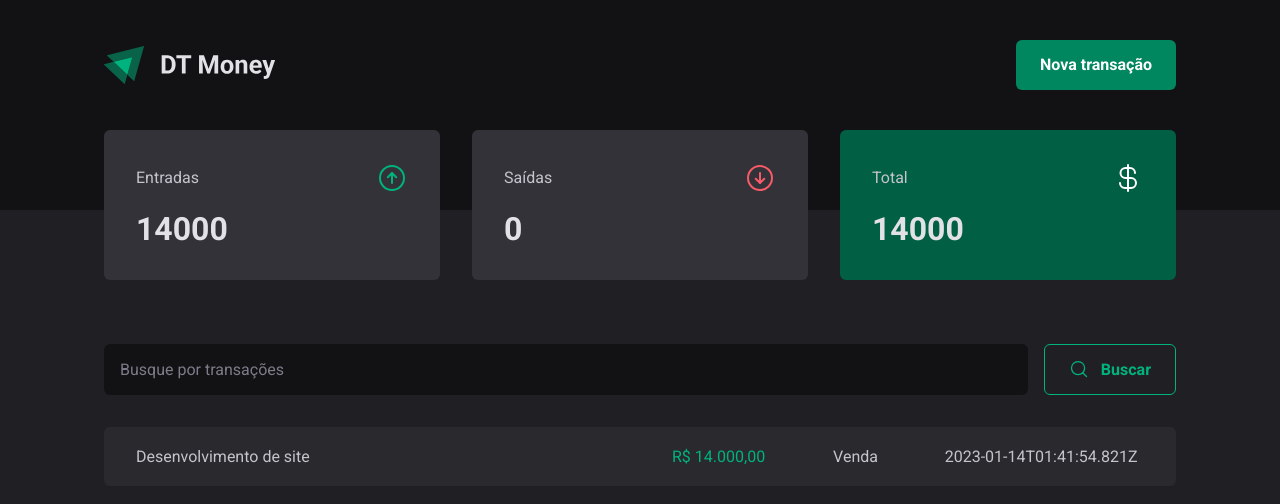
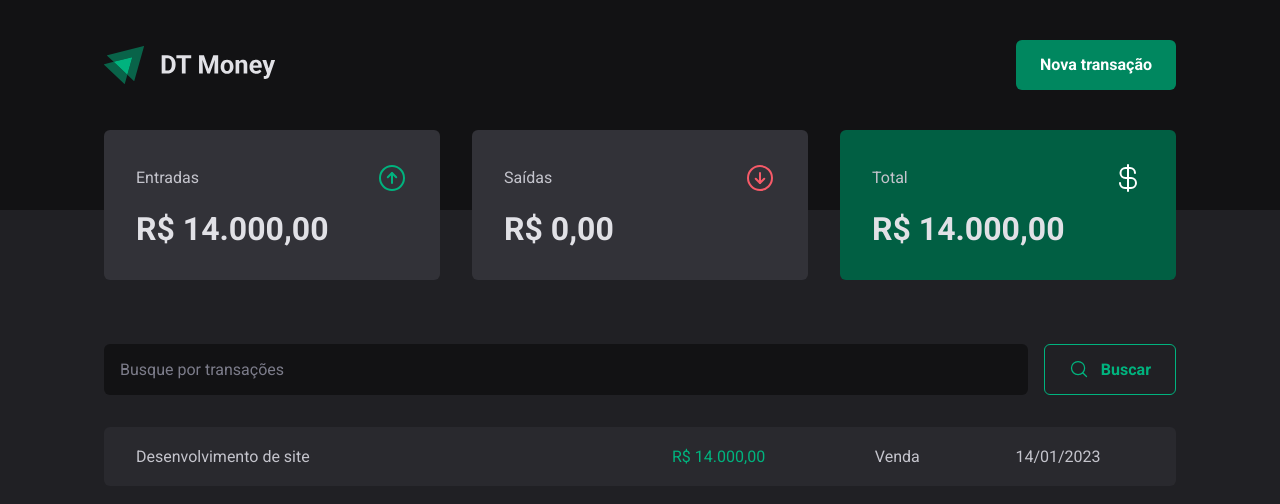
Before and after one commit to JustSpica/dt-money, a React (Vite) app: page / in a window 1280 px wide. Shown: the top 504 px of the page. Built offline with nearby package versions, Linux system fonts and the light colour scheme; data requests are answered from the project's data file.

Commit message:
feat: created formatter utils to date and price

```diff
--- a/src/components/Summary/index.tsx
+++ b/src/components/Summary/index.tsx
@@ -1,6 +1,8 @@
 import { ArrowCircleDown, ArrowCircleUp, CurrencyDollar } from "phosphor-react";
 
 import { useTransactions } from "contexts/TransactionsContext";
+
+import { priceFormatter } from "util/formatter";
 
 import { SummaryCard, SummaryContainer } from "./styles";
 
@@ -33,7 +35,7 @@
           <span>Entradas</span>
           <ArrowCircleUp size={32} color="#00b37e" />
         </header>
-        <strong>{summary.income}</strong>
+        <strong>{priceFormatter.format(summary.income)}</strong>
       </SummaryCard>
 
       <SummaryCard>
@@ -41,7 +43,7 @@
           <span>Saídas</span>
           <ArrowCircleDown size={32} color="#f75a68" />
         </header>
-        <strong>{summary.outcome}</strong>
+        <strong>{priceFormatter.format(summary.outcome)}</strong>
       </SummaryCard>
 
       <SummaryCard variant="total">
@@ -49,7 +51,7 @@
           <span>Total</span>
           <CurrencyDollar size={32} color="#fff" />
         </header>
-        <strong>{summary.total}</strong>
+        <strong>{priceFormatter.format(summary.total)}</strong>
       </SummaryCard>
     </SummaryContainer>
   );
--- a/src/pages/Transactions/index.tsx
+++ b/src/pages/Transactions/index.tsx
@@ -1,6 +1,8 @@
 import { Header, Summary } from "components";
 
 import { useTransactions } from "contexts/TransactionsContext";
+
+import { dateFormatter, priceFormatter } from "util/formatter";
 
 import { SearchForm } from "./components/SearchForm";
 
@@ -26,13 +28,10 @@
               <tr key={transaction.id}>
                 <td>{transaction.description}</td>
                 <PriceHighLight variant={transaction.type}>
-                  {Intl.NumberFormat("pt-BR", {
-                    style: "currency",
-                    currency: "BRL",
-                  }).format(transaction.price)}
+                  {priceFormatter.format(transaction.price)}
                 </PriceHighLight>
                 <td>{transaction.category}</td>
-                <td>{transaction.createdAt}</td>
+                <td>{dateFormatter.format(new Date(transaction.createdAt))}</td>
               </tr>
             ))}
           </tbody>
--- /dev/null
+++ b/src/util/formatter.ts
@@ -0,0 +1,6 @@
+export const dateFormatter = new Intl.DateTimeFormat("pt-BR");
+
+export const priceFormatter = new Intl.NumberFormat("pt-BR", {
+  style: "currency",
+  currency: "BRL",
+});
```
